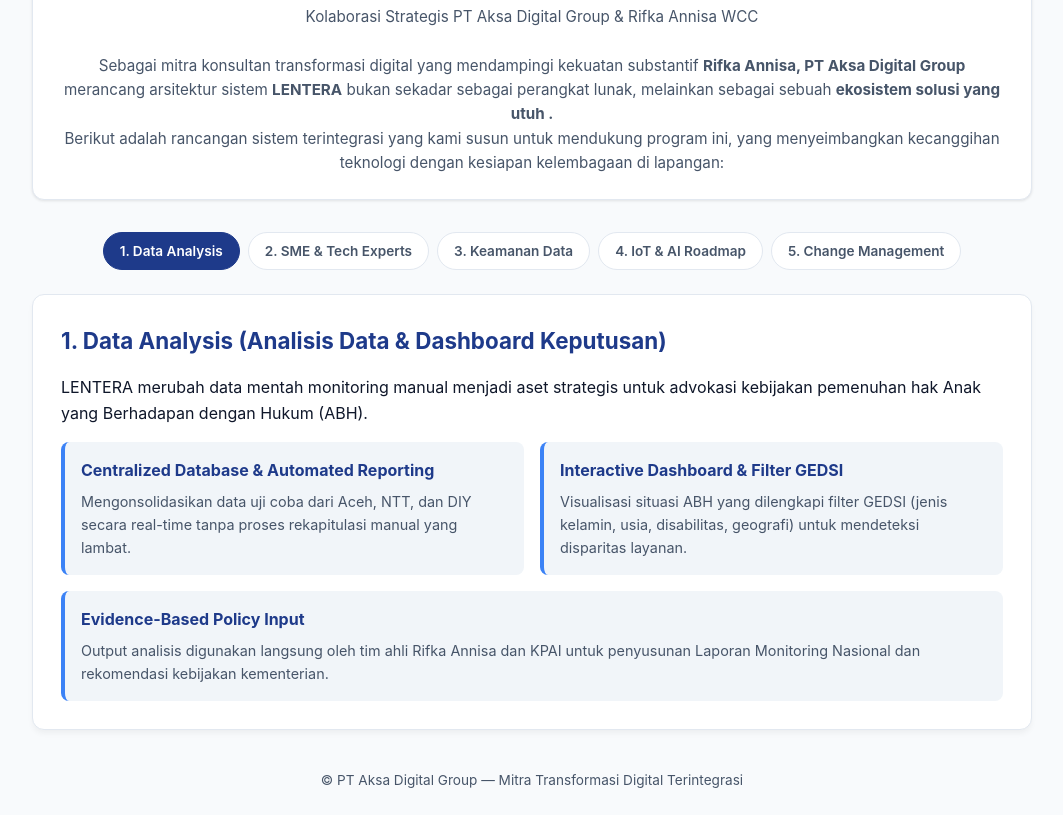
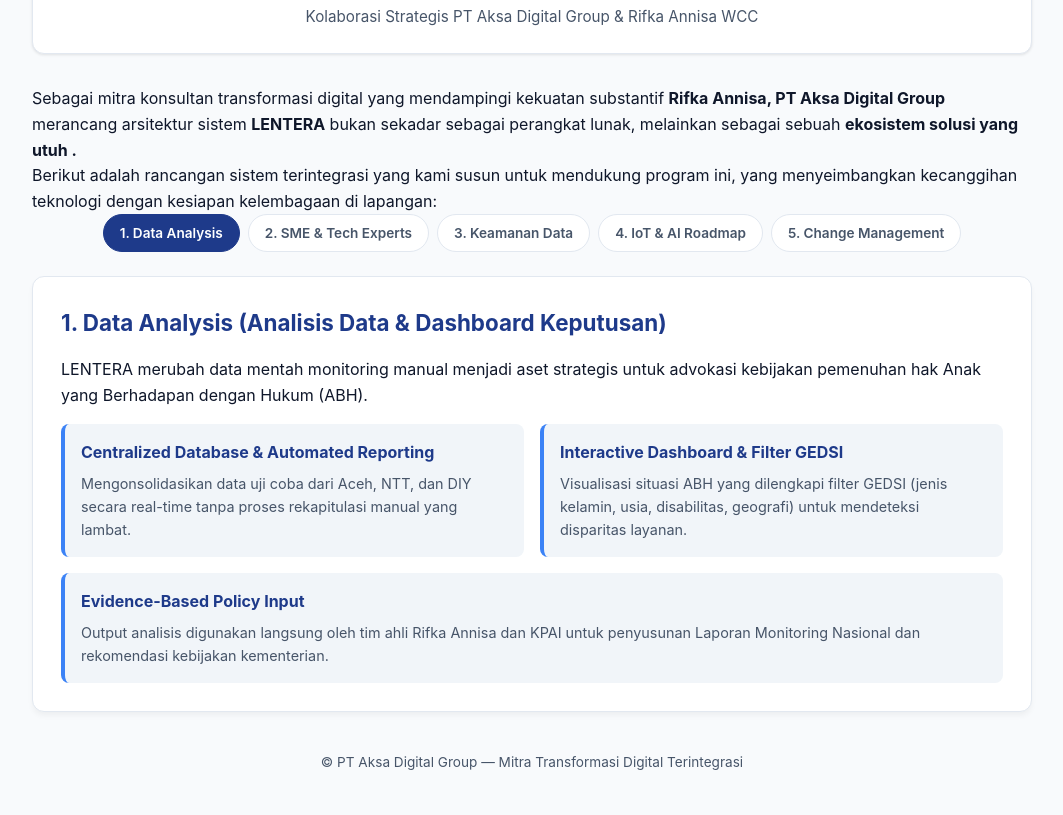
Before and after one commit to ajananto/aksa, a plain HTML site: page aksa-support.html in a window 1280 px wide. Shown: the part 98-913 px from the top of the page, without its empty margins (108-1171 px from the left). Drawn offline with Linux system fonts and the light colour scheme.

Commit message:
Update aksa-support.html

```diff
--- a/aksa-support.html
+++ b/aksa-support.html
@@ -194,10 +194,12 @@
 <div class="container">
     <header>
         <h1>Ekosistem Arsitektur Sistem LENTERA</h1>
-        <p class="subtitle">Kolaborasi Strategis PT Aksa Digital Group & Rifka Annisa WCC <br><br>Sebagai mitra konsultan transformasi digital yang mendampingi kekuatan substantif <b>Rifka Annisa, PT Aksa Digital Group</b> merancang arsitektur sistem <b>LENTERA</b> bukan sekadar sebagai perangkat lunak, melainkan sebagai sebuah <b>ekosistem solusi yang utuh
+        <p class="subtitle">Kolaborasi Strategis PT Aksa Digital Group & Rifka Annisa WCC</p>
+    </header>
+<div class="container">
+     <p>Sebagai mitra konsultan transformasi digital yang mendampingi kekuatan substantif <b>Rifka Annisa, PT Aksa Digital Group</b> merancang arsitektur sistem <b>LENTERA</b> bukan sekadar sebagai perangkat lunak, melainkan sebagai sebuah <b>ekosistem solusi yang utuh
 .</b><br>
 Berikut adalah rancangan sistem terintegrasi yang kami susun untuk mendukung program ini, yang menyeimbangkan kecanggihan teknologi dengan kesiapan kelembagaan di lapangan:</p>
-    </header>
 
     <div class="nav-pills">
         <button class="pill-btn active" onclick="showTab(0)">1. Data Analysis</button>
```
